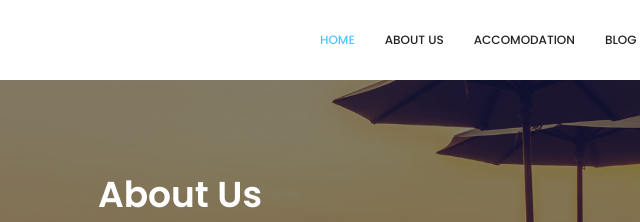
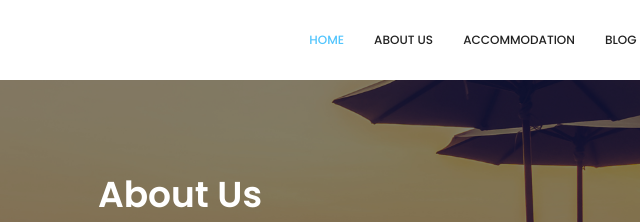
Before and after one commit to SamOpera/M-Teko-Hotel, a plain HTML site: page about.html in a window 1280 px wide. Shown: the top 222 px of the page, 460-1100 px from the left. Drawn offline with Linux system fonts and the light colour scheme.

Commit message:
Update about.html

```diff
--- a/about.html
+++ b/about.html
@@ -25,7 +25,7 @@
             <div class="container">
                 <nav class="navbar navbar-expand-lg navbar-light">
                     <!-- Brand and toggle get grouped for better mobile display -->
-                    <a class="navbar-brand logo_h" href="index.html"><img src="image/Logo.png" alt=""></a>
+                    <a class="navbar-brand logo_h" href="index.html"><img src="image/logo.png" alt=""></a>
                     <button class="navbar-toggler" type="button" data-toggle="collapse" data-target="#navbarSupportedContent" aria-controls="navbarSupportedContent" aria-expanded="false" aria-label="Toggle navigation">
                         <span class="icon-bar"></span>
                         <span class="icon-bar"></span>
@@ -36,7 +36,7 @@
                         <ul class="nav navbar-nav menu_nav ml-auto">
                             <li class="nav-item active"><a class="nav-link" href="index.html">Home</a></li>
                             <li class="nav-item"><a class="nav-link" href="about.html">About us</a></li>
-                            <li class="nav-item"><a class="nav-link" href="accomodation.html">Accomodation</a></li>
+                            <li class="nav-item"><a class="nav-link" href="accommodation.html">Accommodation</a></li>
                             <li class="nav-item"><a class="nav-link" href="blog.html">Blog</a></li>
                             <li class="nav-item"><a class="nav-link" href="contact.html">Contact</a></li>
                         </ul>
@@ -265,7 +265,7 @@
                                 </div>
                                 <div class="col-4">
                                     <ul class="list_style">
-                                        <li><a href="accomodation.html">Accomodation</a></li>
+                                        <li><a href="accommodation.html">Accommodation</a></li>
                                         <li><a href="about.html">About Us</a></li>
 
                                     </ul>
```
